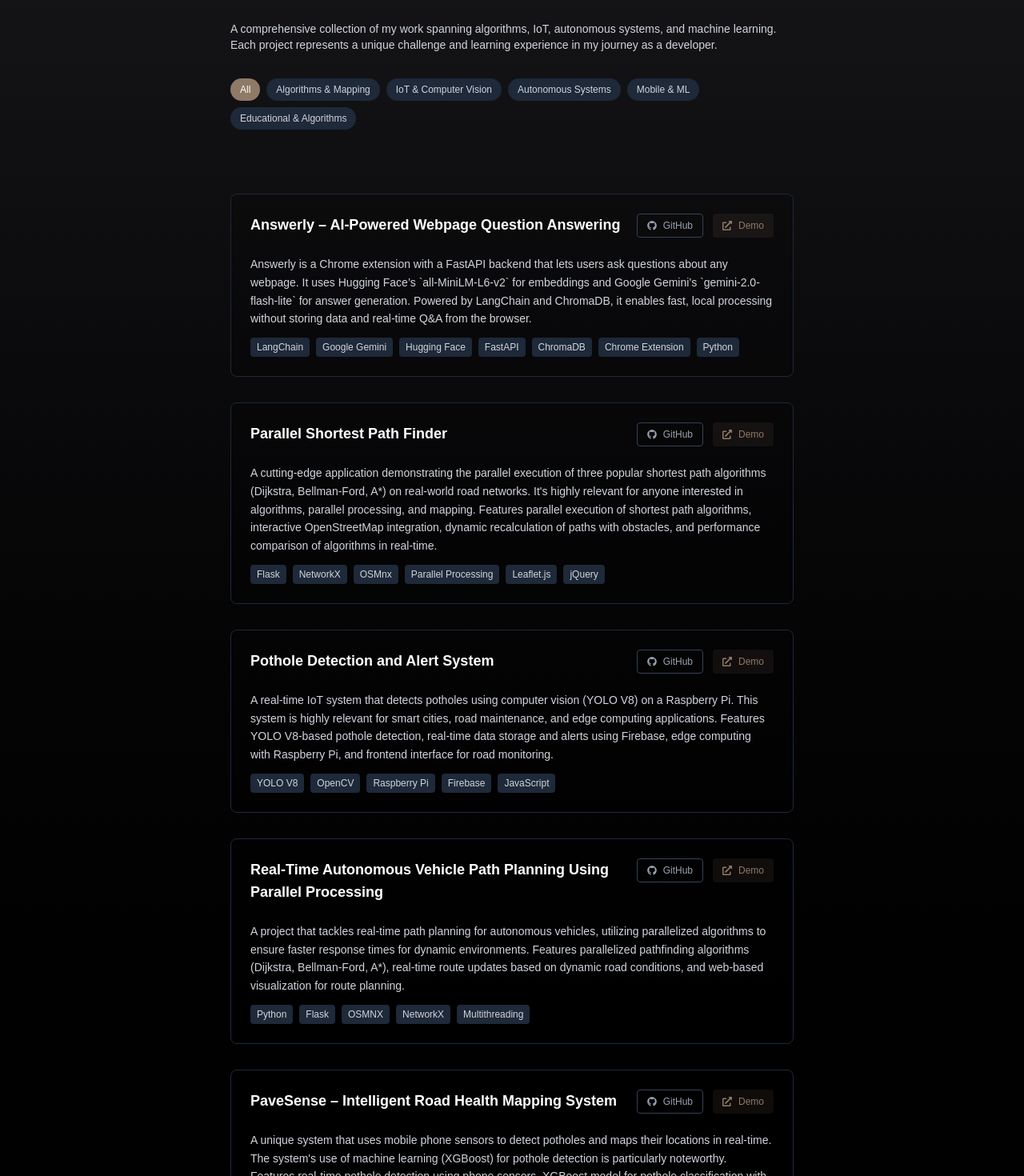
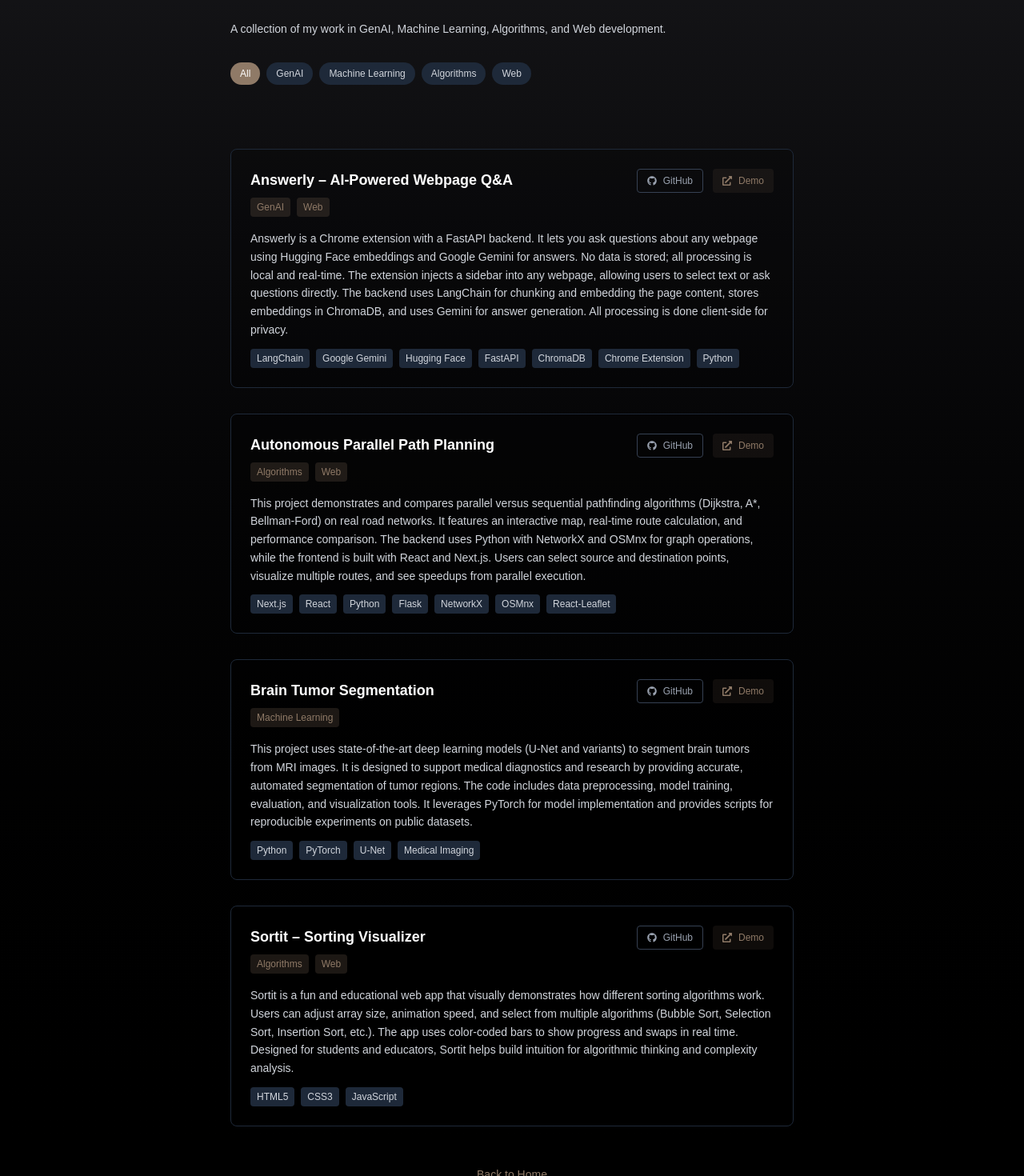
Before and after one commit to kxshrx/my-portfolio, a Next.js app: page /projects in a window 1280 px wide. Shown: the part 180-1650 px from the top of the page at 80% size. Built offline with nearby package versions, Linux system fonts and the light colour scheme.

Commit message:
Refactor: Update project descriptions and categories for clarity and consistency

```diff
--- a/src/app/projects/page.tsx
+++ b/src/app/projects/page.tsx
@@ -1,16 +1,16 @@
 "use client";
-import React, { useEffect } from "react";
+import React, { useEffect, useState } from "react";
 import { FaGithub, FaExternalLinkAlt } from "react-icons/fa";
 import Link from "next/link";
 
+// 85% length project descriptions
 const allProjects = [
   {
-    id: 6,
-    title: "Answerly – AI-Powered Webpage Question Answering",
-    description:
-      "A Chrome extension and backend service that answers questions about any webpage using AI models from Hugging Face and Google Gemini.",
+    id: 1,
+    title: "Answerly – AI-Powered Webpage Q&A",
+    description: "Chrome extension and backend for answering questions about any webpage using AI.",
     longDescription:
-      "Answerly is a Chrome extension with a FastAPI backend that lets users ask questions about any webpage. It uses Hugging Face’s `all-MiniLM-L6-v2` for embeddings and Google Gemini’s `gemini-2.0-flash-lite` for answer generation. Powered by LangChain and ChromaDB, it enables fast, local processing without storing data and real-time Q&A from the browser.",
+      "Answerly is a Chrome extension with a FastAPI backend. It lets you ask questions about any webpage using Hugging Face embeddings and Google Gemini for answers. No data is stored; all processing is local and real-time. The extension injects a sidebar into any webpage, allowing users to select text or ask questions directly. The backend uses LangChain for chunking and embedding the page content, stores embeddings in ChromaDB, and uses Gemini for answer generation. All processing is done client-side for privacy.",
     tech: [
       "LangChain",
       "Google Gemini",
@@ -22,134 +22,102 @@ const allProjects = [
     ],
     github: "https://github.com/kxshrx/answerly",
     demo: "https://github.com/kxshrx/answerly#usage",
-    category: "AI & Browser Tools",
+    categories: ["GenAI", "Web"],
   },
   {
-    id: 1,
-    title: "Parallel Shortest Path Finder",
-    description:
-      "A cutting-edge application demonstrating the parallel execution of three popular shortest path algorithms on real-world road networks.",
+    id: 2,
+    title: "Autonomous Parallel Path Planning",
+    description: "Modern web app for parallel pathfinding algorithms in autonomous navigation.",
     longDescription:
-      "A cutting-edge application demonstrating the parallel execution of three popular shortest path algorithms (Dijkstra, Bellman-Ford, A*) on real-world road networks. It's highly relevant for anyone interested in algorithms, parallel processing, and mapping. Features parallel execution of shortest path algorithms, interactive OpenStreetMap integration, dynamic recalculation of paths with obstacles, and performance comparison of algorithms in real-time.",
+      "This project demonstrates and compares parallel versus sequential pathfinding algorithms (Dijkstra, A*, Bellman-Ford) on real road networks. It features an interactive map, real-time route calculation, and performance comparison. The backend uses Python with NetworkX and OSMnx for graph operations, while the frontend is built with React and Next.js. Users can select source and destination points, visualize multiple routes, and see speedups from parallel execution.",
     tech: [
+      "Next.js",
+      "React",
+      "Python",
       "Flask",
       "NetworkX",
       "OSMnx",
-      "Parallel Processing",
-      "Leaflet.js",
-      "jQuery",
+      "React-Leaflet",
     ],
-    github: "https://github.com/yourusername/parallel-shortest-path",
-    demo: "https://parallel-path-demo.vercel.app",
-    category: "Algorithms & Mapping",
-  },
-  {
-    id: 2,
-    title: "Pothole Detection and Alert System",
-    description:
-      "A real-time IoT system that detects potholes using computer vision (YOLO V8) on a Raspberry Pi for smart cities applications.",
-    longDescription:
-      "A real-time IoT system that detects potholes using computer vision (YOLO V8) on a Raspberry Pi. This system is highly relevant for smart cities, road maintenance, and edge computing applications. Features YOLO V8-based pothole detection, real-time data storage and alerts using Firebase, edge computing with Raspberry Pi, and frontend interface for road monitoring.",
-    tech: ["YOLO V8", "OpenCV", "Raspberry Pi", "Firebase", "JavaScript"],
-    github: "https://github.com/yourusername/pothole-detection",
-    demo: "https://pothole-detection-demo.vercel.app",
-    category: "IoT & Computer Vision",
+    github: "https://github.com/kxshrx/Autonomous-Parallel-Path-Planning",
+    demo: "https://github.com/kxshrx/Autonomous-Parallel-Path-Planning#readme",
+    categories: ["Algorithms", "Web"],
   },
   {
     id: 3,
-    title:
-      "Real-Time Autonomous Vehicle Path Planning Using Parallel Processing",
-    description:
-      "A project that tackles real-time path planning for autonomous vehicles, utilizing parallelized algorithms for faster response times.",
+    title: "Brain Tumor Segmentation",
+    description: "Deep learning project for segmenting brain tumors in MRI scans.",
     longDescription:
-      "A project that tackles real-time path planning for autonomous vehicles, utilizing parallelized algorithms to ensure faster response times for dynamic environments. Features parallelized pathfinding algorithms (Dijkstra, Bellman-Ford, A*), real-time route updates based on dynamic road conditions, and web-based visualization for route planning.",
-    tech: ["Python", "Flask", "OSMNX", "NetworkX", "Multithreading"],
-    github: "https://github.com/yourusername/autonomous-vehicle-path-planning",
-    demo: "https://autonomous-path-demo.vercel.app",
-    category: "Autonomous Systems",
+      "This project uses state-of-the-art deep learning models (U-Net and variants) to segment brain tumors from MRI images. It is designed to support medical diagnostics and research by providing accurate, automated segmentation of tumor regions. The code includes data preprocessing, model training, evaluation, and visualization tools. It leverages PyTorch for model implementation and provides scripts for reproducible experiments on public datasets.",
+    tech: [
+      "Python",
+      "PyTorch",
+      "U-Net",
+      "Medical Imaging",
+    ],
+    github: "https://github.com/kxshrx/brain-tumor-segmentation",
+    demo: "https://github.com/kxshrx/brain-tumor-segmentation#readme",
+    categories: ["Machine Learning"],
   },
   {
     id: 4,
-    title: "PaveSense – Intelligent Road Health Mapping System",
-    description:
-      "A unique system that uses mobile phone sensors to detect potholes and maps their locations in real-time using machine learning.",
+    title: "Sortit – Sorting Visualizer",
+    description: "Interactive web app to visualize sorting algorithms.",
     longDescription:
-      "A unique system that uses mobile phone sensors to detect potholes and maps their locations in real-time. The system's use of machine learning (XGBoost) for pothole detection is particularly noteworthy. Features real-time pothole detection using phone sensors, XGBoost model for pothole classification with high accuracy, and live map visualization of pothole locations with Leaflet.js.",
-    tech: ["Python", "XGBoost", "Leaflet.js", "NumPy", "Mobile Sensors"],
-    github: "https://github.com/yourusername/pavesense",
-    demo: "https://pavesense-demo.vercel.app",
-    category: "Mobile & ML",
-  },
-  {
-    id: 5,
-    title: "Sorting Visualizer",
-    description:
-      "A fun and educational web app that visually demonstrates how different sorting algorithms work with interactive features.",
-    longDescription:
-      "A fun and educational web app that visually demonstrates how different sorting algorithms work. While not as complex as the other projects, it's a highly interactive and valuable tool for learning algorithms. Features visual representation of sorting algorithms, adjustable array size and speed for better user interaction, color-coded elements to track sorting progress, and responsive mobile-friendly interface.",
-    tech: ["HTML5", "CSS3", "JavaScript"],
-    github: "https://github.com/yourusername/sorting-visualizer",
-    demo: "https://sorting-visualizer-demo.vercel.app",
-    category: "Educational & Algorithms",
+      "Sortit is a fun and educational web app that visually demonstrates how different sorting algorithms work. Users can adjust array size, animation speed, and select from multiple algorithms (Bubble Sort, Selection Sort, Insertion Sort, etc.). The app uses color-coded bars to show progress and swaps in real time. Designed for students and educators, Sortit helps build intuition for algorithmic thinking and complexity analysis.",
+    tech: [
+      "HTML5",
+      "CSS3",
+      "JavaScript",
+    ],
+    github: "https://github.com/kxshrx/Sortit",
+    demo: "https://github.com/kxshrx/Sortit#readme",
+    categories: ["Algorithms", "Web"],
   },
 ];
 
+// Categories as requested
 const categories = [
   "All",
-  "Algorithms & Mapping",
-  "IoT & Computer Vision",
-  "Autonomous Systems",
-  "Mobile & ML",
-  "Educational & Algorithms",
+  "GenAI",
+  "Machine Learning",
+  "Algorithms",
+  "Web",
 ];
 
 const ProjectsPage: React.FC = () => {
-  const [selectedCategory, setSelectedCategory] = React.useState("All");
-  const [filteredProjects, setFilteredProjects] = React.useState(allProjects);
+  const [selectedCategory, setSelectedCategory] = useState("All");
 
-  // Set the page title when component mounts
   useEffect(() => {
     document.title = "Projects : Kishore Kumar J";
-
-    // Optional: Set meta description
     const metaDescription = document.querySelector('meta[name="description"]');
     if (metaDescription) {
       metaDescription.setAttribute(
         "content",
-        "Explore my projects in algorithms, IoT, autonomous systems, and machine learning"
+        "Explore my projects in GenAI, Machine Learning, Algorithms, and Web development."
       );
     }
   }, []);
 
-  React.useEffect(() => {
-    if (selectedCategory === "All") {
-      setFilteredProjects(allProjects);
-    } else {
-      setFilteredProjects(
-        allProjects.filter((project) => project.category === selectedCategory)
-      );
-    }
-  }, [selectedCategory]);
+  const filteredProjects =
+    selectedCategory === "All"
+      ? allProjects
+      : allProjects.filter((project) =>
+          project.categories.includes(selectedCategory)
+        );
 
   return (
     <div className="min-h-screen bg-gradient-to-b from-zinc-900 to-black text-white">
-      {/* Header Spacing */}
       <div className="pt-20">
         <div className="max-w-[736px] mx-auto px-4">
-          {/* Page Header */}
           <div className="py-12">
             <div className="space-y-2 mb-8">
               <h1 className="text-3xl font-bold text-white">All Projects</h1>
               <div className="w-20 h-0.5 bg-gradient-to-r from-[#8f7a67] to-transparent rounded-full opacity-60"></div>
             </div>
             <p className="text-gray-300 text-sm mb-8">
-              A comprehensive collection of my work spanning algorithms, IoT,
-              autonomous systems, and machine learning. Each project represents
-              a unique challenge and learning experience in my journey as a
-              developer.
+              A collection of my work in GenAI, Machine Learning, Algorithms, and Web development.
             </p>
-
-            {/* Category Filter */}
             <div className="flex flex-wrap gap-2 mb-8">
               {categories.map((category) => (
                 <button
@@ -166,8 +134,6 @@ const ProjectsPage: React.FC = () => {
               ))}
             </div>
           </div>
-
-          {/* Projects Grid */}
           <div className="space-y-8 pb-12">
             {filteredProjects.map((project, index) => (
               <div
@@ -177,15 +143,22 @@ const ProjectsPage: React.FC = () => {
                 } group`}
               >
                 <div className="border border-gray-800 rounded-lg p-6 hover:border-[#8f7a67]/30 transition-all duration-300 bg-black/20">
-                  {/* Project Header */}
                   <div className="flex flex-col md:flex-row md:justify-between md:items-start mb-4 gap-4">
                     <div className="flex-1">
                       <h2 className="text-lg font-semibold text-white group-hover:text-[#8f7a67] transition-colors duration-300 mb-2">
                         {project.title}
                       </h2>
+                      <div className="flex flex-wrap gap-2 mt-1">
+                        {project.categories.map((cat) => (
+                          <span
+                            key={cat}
+                            className="text-xs px-2 py-1 bg-[#8f7a67]/20 text-[#8f7a67] rounded"
+                          >
+                            {cat}
+                          </span>
+                        ))}
+                      </div>
                     </div>
-
-                    {/* Action Buttons */}
                     <div className="flex gap-3 flex-shrink-0">
                       <a
                         href={project.github}
@@ -207,13 +180,9 @@ const ProjectsPage: React.FC = () => {
                       </a>
                     </div>
                   </div>
-
-                  {/* Project Description */}
                   <p className="text-sm text-gray-300 mb-3 leading-relaxed">
                     {project.longDescription}
                   </p>
-
-                  {/* Technologies */}
                   <div className="flex flex-wrap gap-2">
                     {project.tech.map((tech, techIndex) => (
                       <span
@@ -227,9 +196,12 @@ const ProjectsPage: React.FC = () => {
                 </div>
               </div>
             ))}
+            {filteredProjects.length === 0 && (
+              <div className="text-center text-gray-400 pb-12">
+                No projects match the selected category.
+              </div>
+            )}
           </div>
-
-          {/* Back to Home */}
           <div className="text-center pb-12">
             <Link
               href="/"
```
